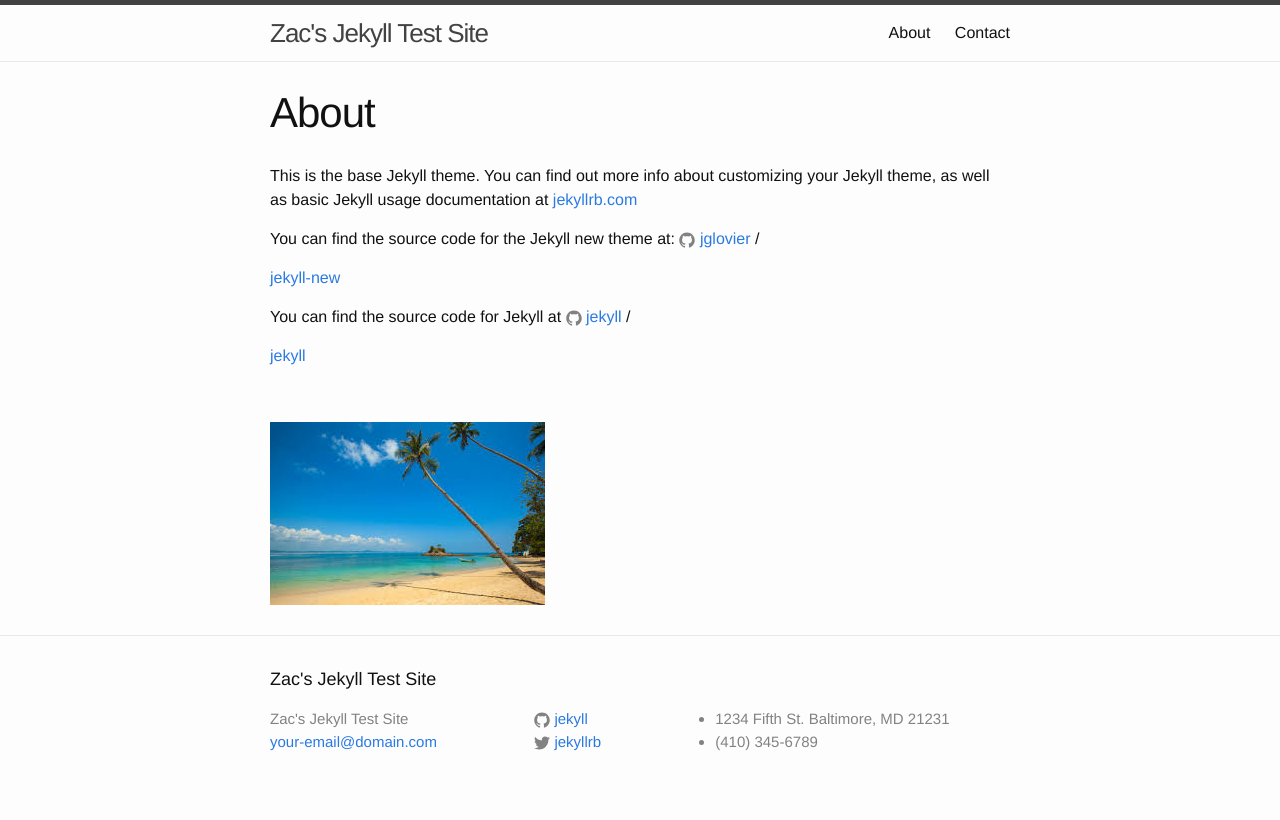
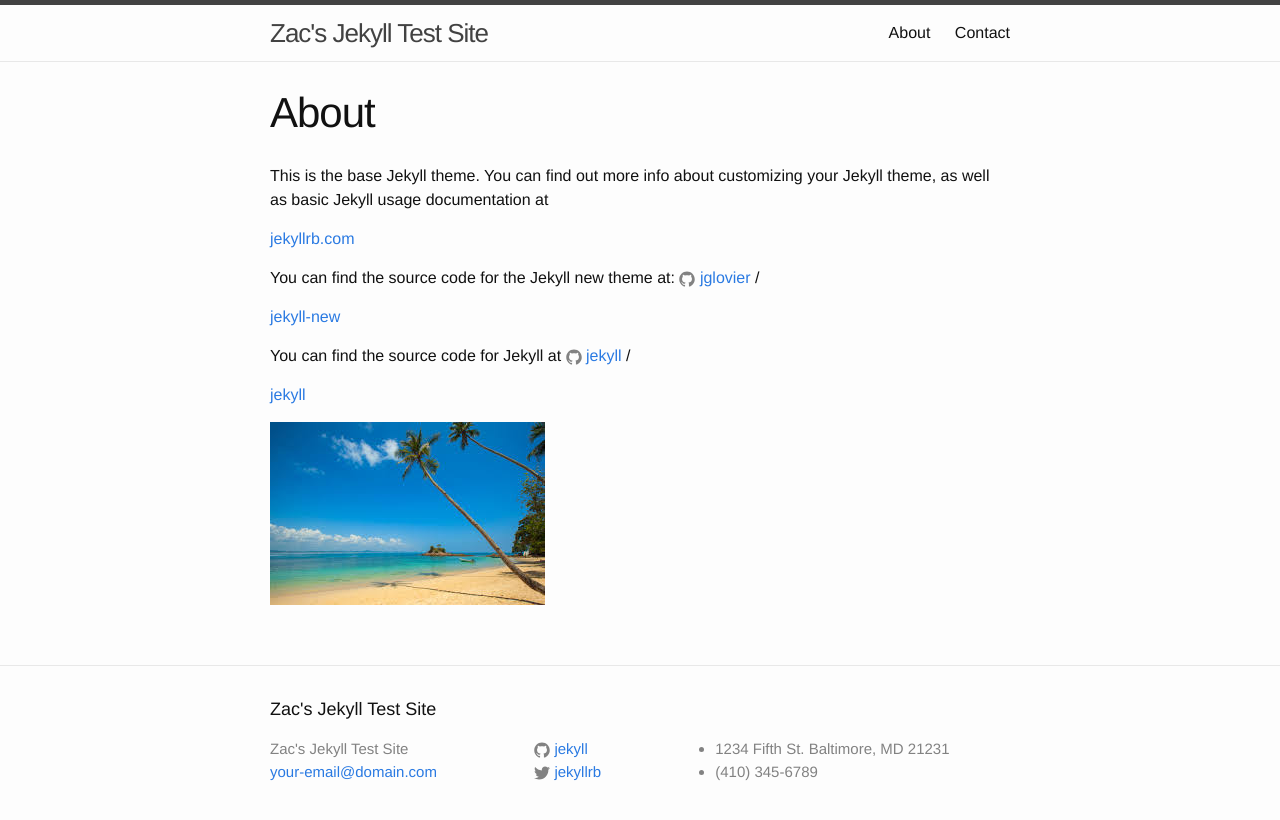
Before and after one commit to zac-heisey/test-jekyll-site, a Jekyll site: the page built from about.md, in a window 1280 px wide. Shown: the top 820 px of the page. Built offline with Jekyll 4.4.1, drawn with Linux system fonts in a browser that asks for light colours.

Commit message:
Update from Forestry.io - about.md

```diff
--- a/about.md
+++ b/about.md
@@ -6,6 +6,7 @@ permalink: "/about/"
 
 
 This is the base Jekyll theme. You can find out more info about customizing your Jekyll theme, as well as basic Jekyll usage documentation at
+
 <a href="http://jekyllrb.com/">jekyllrb.com</a>
 
 You can find the source code for the Jekyll new theme at:
@@ -17,5 +18,6 @@ You can find the source code for Jekyll at
 {% include icon-github.html username="jekyll" %} /
 
 <a href="https://github.com/jekyll/jekyll">jekyll</a>
-<p class=""><br></p>
-<img src="{{ site.baseurl }}/forestryio/images/beach.jpg" style="float: left;">
+
+
+![]({{ site.baseurl }}/uploads/beach.jpg)
```
Also changed, not shown: uploads/beach.jpg (added).
